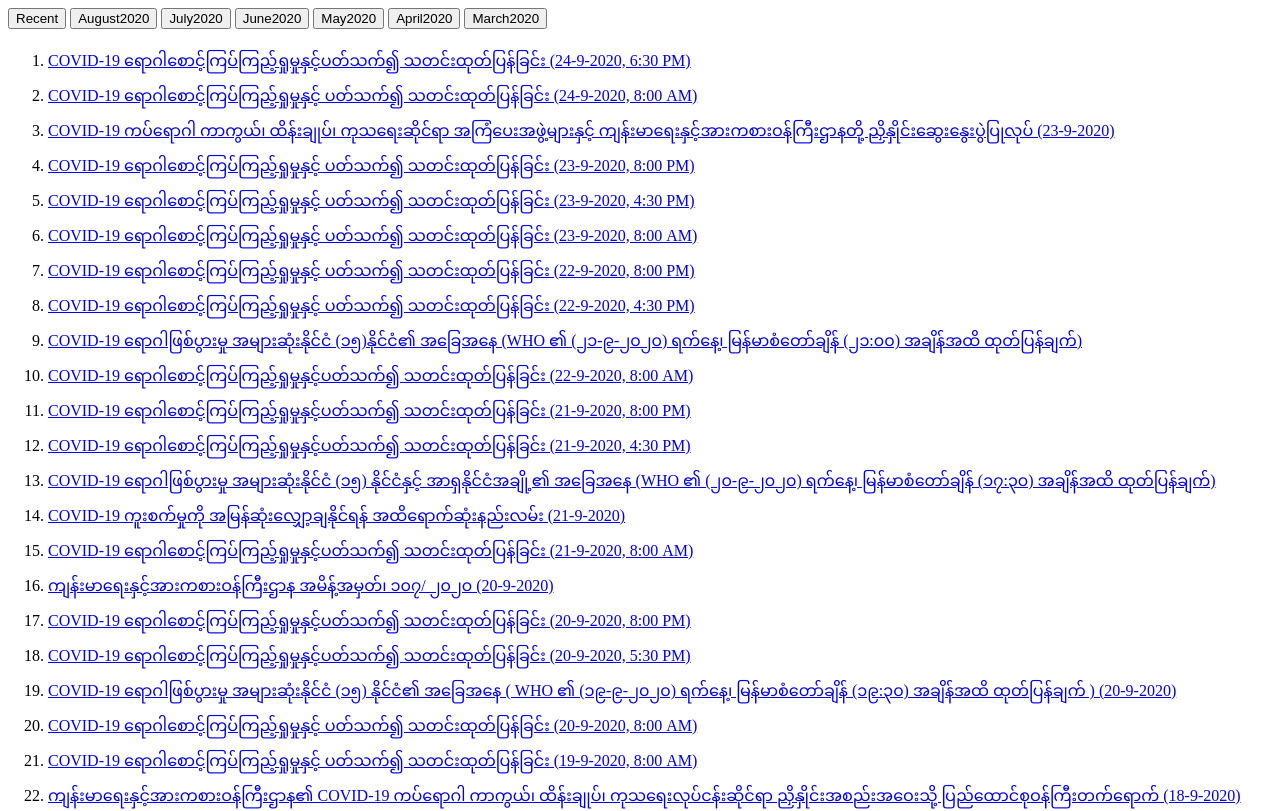
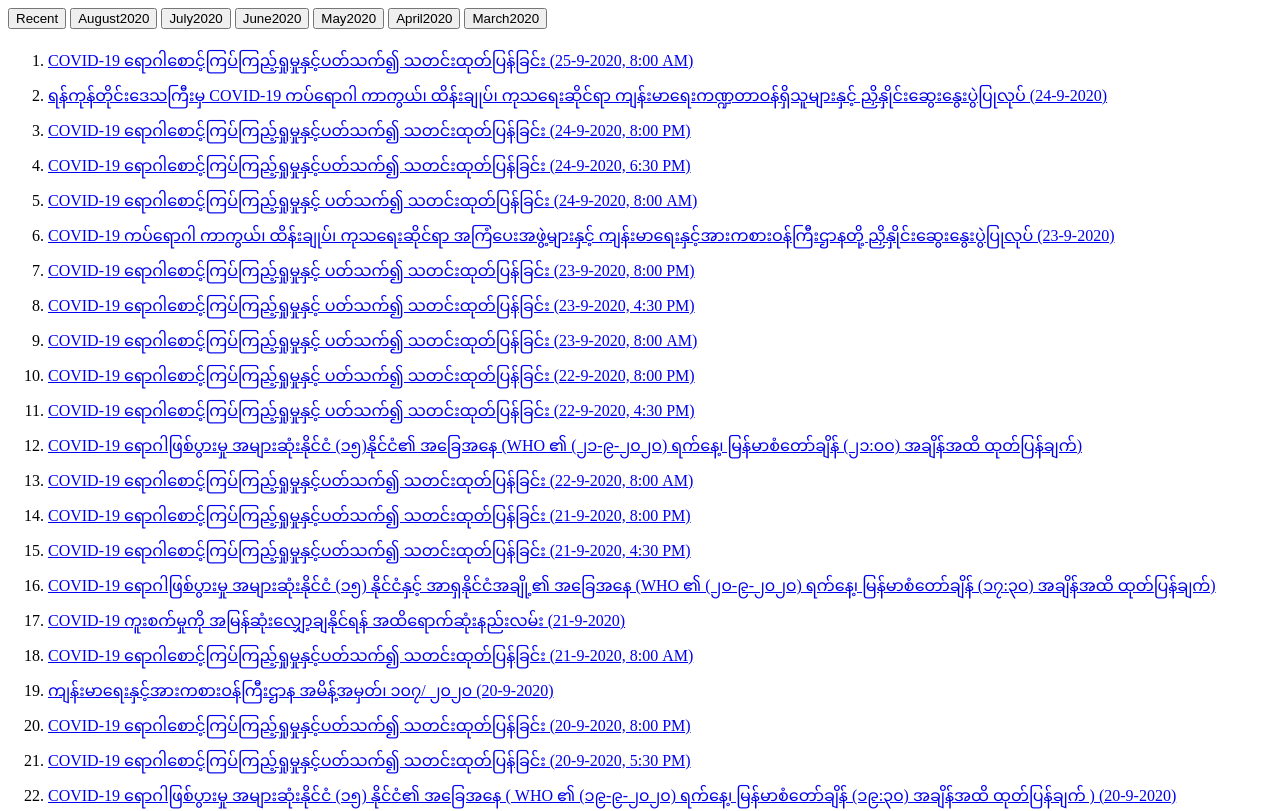
Before and after one commit to myokyawkyaw/covid19, a plain HTML site: page index.html in a window 1280 px wide. Shown: the top 811 px of the page. Drawn offline with Linux system fonts and the light colour scheme.

Commit message:
Update index.html
Add 24 25 Sept 8AM MOHS Announcement

```diff
--- a/index.html
+++ b/index.html
@@ -57,6 +57,9 @@ tabcontent {
 <div id="Recent" class="tabcontent">
 
 <ol>
+<li> <a href="https://mohs.gov.mm/page/12499">COVID-19 ရောဂါစောင့်ကြပ်ကြည့်ရှုမှုနှင့်ပတ်သက်၍ သတင်းထုတ်ပြန်ခြင်း (25-9-2020, 8:00 AM)</a> </li>
+<li> <a href="https://mohs.gov.mm/page/12497">ရန်ကုန်တိုင်းဒေသကြီးမှ COVID-19 ကပ်ရောဂါ ကာကွယ်၊ ထိန်းချုပ်၊ ကုသရေးဆိုင်ရာ ကျန်းမာရေးကဏ္ဍတာဝန်ရှိသူများနှင့် ညှိနှိုင်းဆွေးနွေးပွဲပြုလုပ် (24-9-2020)</a> </li>
+<li> <a href="https://mohs.gov.mm/page/12496">COVID-19 ရောဂါစောင့်ကြပ်ကြည့်ရှုမှုနှင့်ပတ်သက်၍ သတင်းထုတ်ပြန်ခြင်း (24-9-2020, 8:00 PM)</a> </li>
 <li> <a href="https://mohs.gov.mm/page/12495">COVID-19 ရောဂါစောင့်ကြပ်ကြည့်ရှုမှုနှင့်ပတ်သက်၍ သတင်းထုတ်ပြန်ခြင်း (24-9-2020, 6:30 PM)</a> </li>
 <li> <a href="https://www.mohs.gov.mm/page/12492">COVID-19 ရောဂါစောင့်ကြပ်ကြည့်ရှုမှုနှင့် ပတ်သက်၍ သတင်းထုတ်ပြန်ခြင်း (24-9-2020, 8:00 AM)</a> </li>
 <li> <a href="https://www.mohs.gov.mm/page/12488">COVID-19 ကပ်ရောဂါ ကာကွယ်၊ ထိန်းချုပ်၊ ကုသရေးဆိုင်ရာ အကြံပေးအဖွဲ့များနှင့် ကျန်းမာရေးနှင့်အားကစားဝန်ကြီးဌာနတို့ ညှိနှိုင်းဆွေးနွေးပွဲပြုလုပ် (23-9-2020)</a> </li>
```
